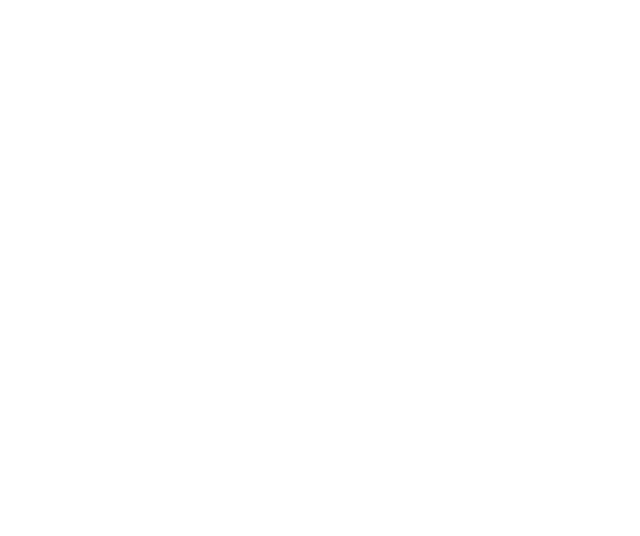
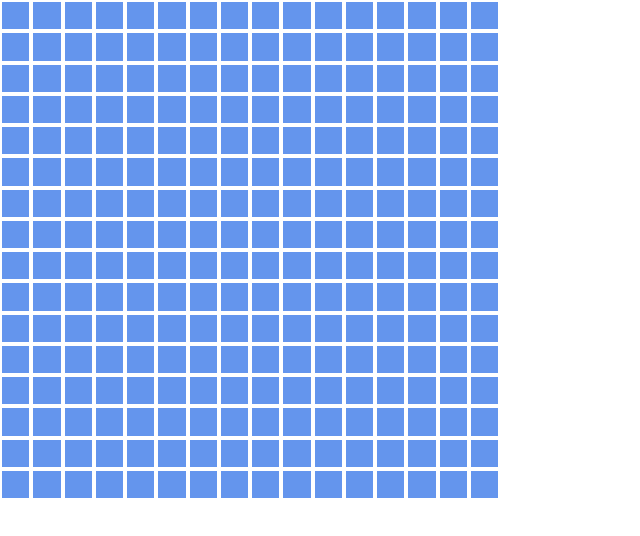
Before and after one commit to Bfw72886/etch-a-sketch, a plain HTML site: page index.html in a window 1280 px wide. Shown: the whole page, without its empty margins (0-640 px from the left). Drawn offline with Linux system fonts and the light colour scheme.

Commit message:
Create working container with scaling pixel-boxes

```diff
--- a/script.js
+++ b/script.js
@@ -0,0 +1,22 @@
+const container = document.querySelector("#container");
+
+let x = 16;
+
+function drawCanvas(size) {
+    let total = x * x;
+    let pixelHeight = (container.scrollHeight / size) + "px";
+    let pixelWidth = (container.scrollWidth / size) + "px";
+
+    for (let i = 0; i < total; i++) {
+        const pixel = document.createElement("div");
+        pixel.style.height = pixelHeight;
+        pixel.style.width = pixelWidth;
+        console.log("Container height: " + container.scrollHeight);
+        console.log("Pixel height: " + pixel.style.height);
+        console.log("Container width: " + container.scrollWidth);
+        console.log("Pixel width: " + pixel.style.width);
+        container.appendChild(pixel);
+    }
+}
+
+drawCanvas(x);
--- a/style.css
+++ b/style.css
@@ -1,3 +1,22 @@
+* {
+    box-sizing: border-box;
+    margin: 0;
+    padding: 0;
+}
+
+:root {
+    --container-bg: white;
+}
+
 #container {
     display: flex;
+    flex-wrap: wrap;
+    height: 500px;
+    width: 500px;
+    background-color: var(--container-bg);
 }
+
+#container div {
+    background-color: cornflowerblue;
+    border: 2px solid var(--container-bg);
+}
```
